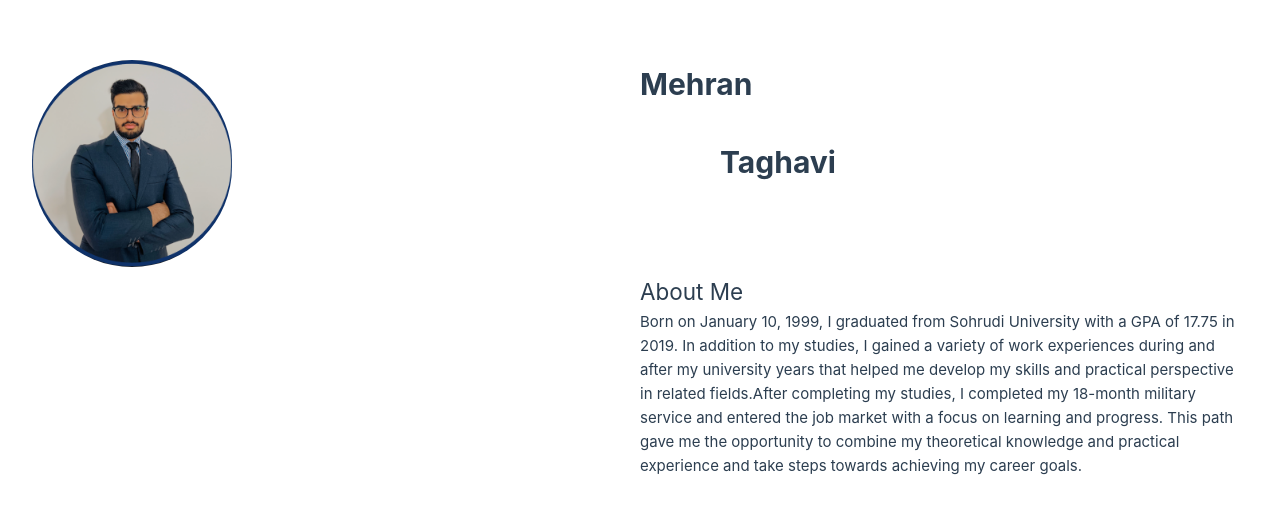
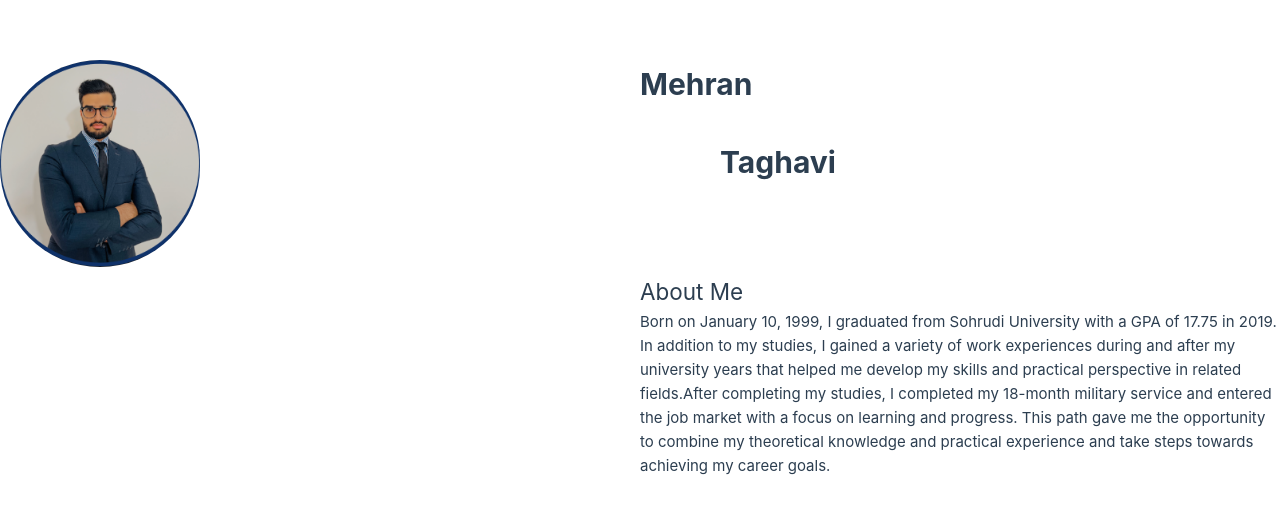
Before and after one commit to taghavimehran99/MehranTaghavi-rezomeh, a Vue app: page / in a window 1280 px wide. Shown: the part 131-644 px from the top of the page. Built offline with nearby package versions, Linux system fonts and the light colour scheme.

Commit message:
add rest css file in project

```diff
--- a/package.json
+++ b/package.json
@@ -13,6 +13,7 @@
     "format": "prettier --write src/"
   },
   "dependencies": {
+    "modern-normalize": "^3.0.1",
     "npm": "^11.6.2",
     "pinia": "^3.0.3",
     "vue": "^3.5.22",
--- a/src/assets/base.css
+++ b/src/assets/base.css
@@ -54,7 +54,8 @@
 *::before,
 *::after {
   box-sizing: border-box;
-  margin: 0;
+  margin: 0px;
+  padding: 0px;
   font-weight: normal;
 }
 
--- a/src/assets/main.css
+++ b/src/assets/main.css
@@ -2,17 +2,15 @@
 
 #app {
   max-width: 1280px;
-  margin: 0 auto;
-  padding: 2rem;
   font-weight: normal;
 }
+
 
 a,
 .green {
   text-decoration: none;
   color: hsla(160, 100%, 37%, 1);
   transition: 0.4s;
-  padding: 3px;
 }
 
 @media (hover: hover) {
@@ -30,6 +28,5 @@ a,
   #app {
     display: grid;
     grid-template-columns: 1fr 1fr;
-    padding: 0 2rem;
   }
 }
--- /dev/null
+++ b/src/assets/rest.css
@@ -0,0 +1,14 @@
+/* Reset استاندارد درست */
+*,
+*::before,
+*::after {
+  margin: 0;
+  padding: 0;
+  box-sizing: border-box;
+}
+
+/* اگه بخوای صفحه بدون فاصله شروع بشه */
+html, body {
+  margin: 0;
+  padding: 0;
+}
--- a/src/main.js
+++ b/src/main.js
@@ -1,3 +1,6 @@
+// import 'modern-normalize/modern-normalize.css'
+import './assets/rest.css'
+
 import './assets/main.css'
 
 import { createApp } from 'vue'
```
Also changed, not shown: 1 other file (tests, documents, lock files or other folders).
